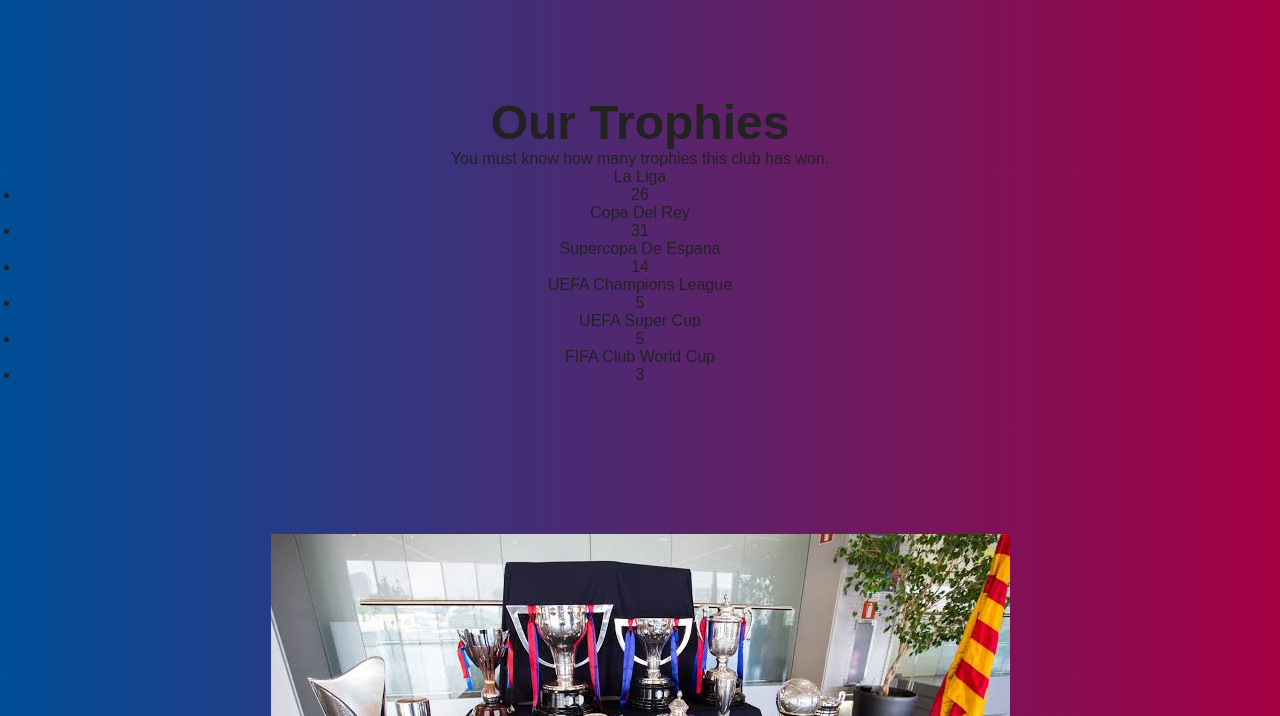
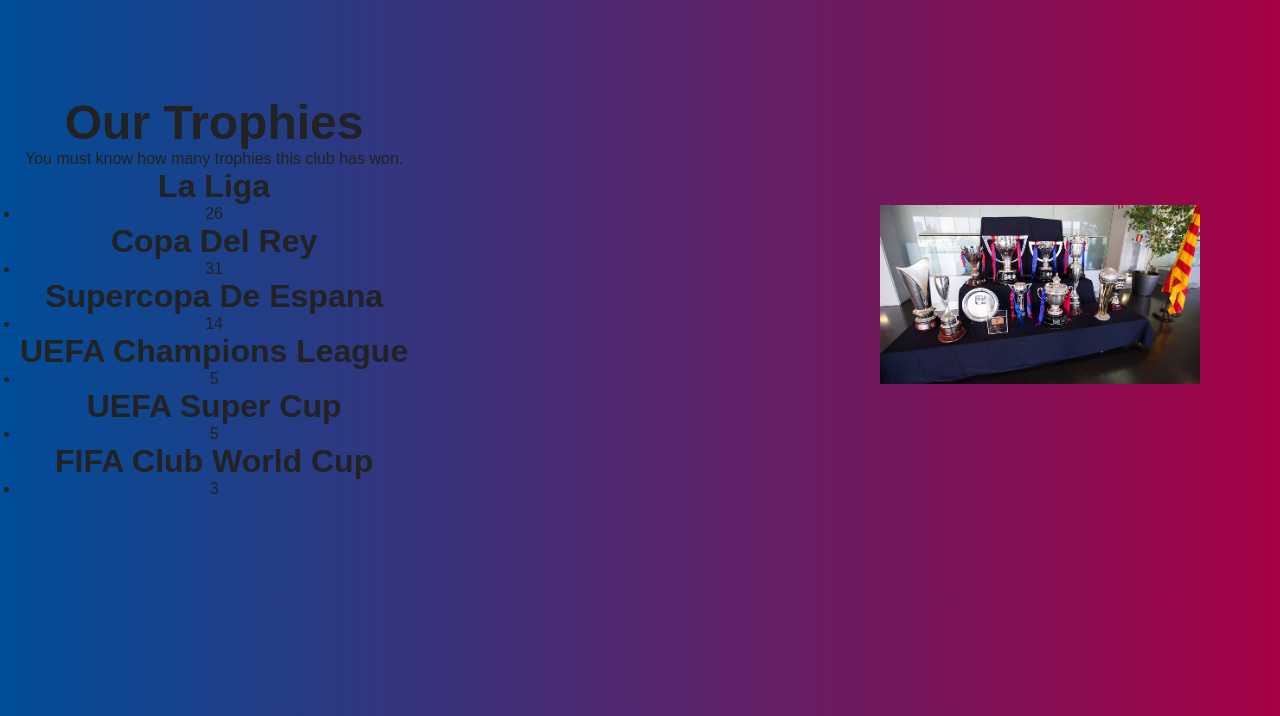
Before and after one commit to MejaSoft/Barca_Swirl, a plain HTML site: page trophies.html in a window 1280 px wide. Shown: the part 84-800 px from the top of the page. Drawn offline with Linux system fonts and the light colour scheme.

Commit message:
Refactor trophies.html for improved structure and styling
Updated the structure and styling of the trophies section, including changes to class names and HTML elements for better semantic meaning.

```diff
--- a/trophies.html
+++ b/trophies.html
@@ -46,59 +46,92 @@
             font-size: 20px;
         }
 
-        .Trophies {
+        .trophies {
+            display: flex;
+            gap: 20px;
+            flex-wrap: wrap;
+            align-items: center;
+            justify-content: space-between;
             text-align: center;
             padding: 100px 20px;
         }
 
-        .Trophies h1 {
+        .trophies h1 {
             font-size: 48px;
         }
 
-        .Trophies img {
+        .trophies h2 {
+            font-size: 32px;
+        }
+
+        .img4 {
             text-align: center;
             padding: 50px 20px;
         }
 
-        .Trophies img img {
+        .img4 img {
             width: 80%;
             max-width: 400px;
         }
     </style>
 </head>
+
 <body>
-     <nav class="nav">
+
+    <nav class="nav">
         <ul class="menues">
-            <li><a href="index.html"><img src="Barca Logo.jpg" alt="logo" class="logo"></a></li>
-            <li><a href="squadlist.html">squadlist</a></li>
-            <li><a href="trophies.html">Trophies</a></li>
+            <li>
+                <a href="index.html">
+                    <img src="Barca Logo.jpg" alt="logo" class="logo">
+                </a>
+            </li>
+
+            <li>
+                <a href="squadlist.html">squadlist</a>
+            </li>
+
+            <li>
+                <a href="trophies.html">Trophies</a>
+            </li>
         </ul>
-     </nav>
-     <section class="Trophies">
+    </nav>
+
+    <section class="trophies">
+
         <div class="squad">
             <h1>Our Trophies</h1>
             <p>You must know how many trophies this club has won.</p>
-            <p><ul>
-                <ol>La Liga</ol>
+
+            <ul>
+                <h2>La Liga</h2>
                 <li>26</li>
-                <ol>Copa Del Rey</ol>
+
+                <h2>Copa Del Rey</h2>
                 <li>31</li>
-                <ol>Supercopa De Espana</ol>
+
+                <h2>Supercopa De Espana</h2>
                 <li>14</li>
-                <ol>UEFA Champions League</ol>
+
+                <h2>UEFA Champions League</h2>
                 <li>5</li>
-                <ol>UEFA Super Cup</ol>
+
+                <h2>UEFA Super Cup</h2>
                 <li>5</li>
-                <ol>FIFA Club World Cup</ol>
+
+                <h2>FIFA Club World Cup</h2>
                 <li>3</li>
-            </ul></p>
+            </ul>
         </div>
-        <div class="Trophies img">
+
+        <div class="img4">
             <img src="./Trophies.jpg" alt="Trophies Image">
         </div>
-     </section>
+
+    </section>
+
     <audio autoplay loop>
-    <source src="Blaugrana-son-els-colors.mp3" type="audio/mpeg">
-</audio>
+        <source src="Blaugrana-son-els-colors.mp3" type="audio/mpeg">
+    </audio>
+
 </body>
 </html>
```
